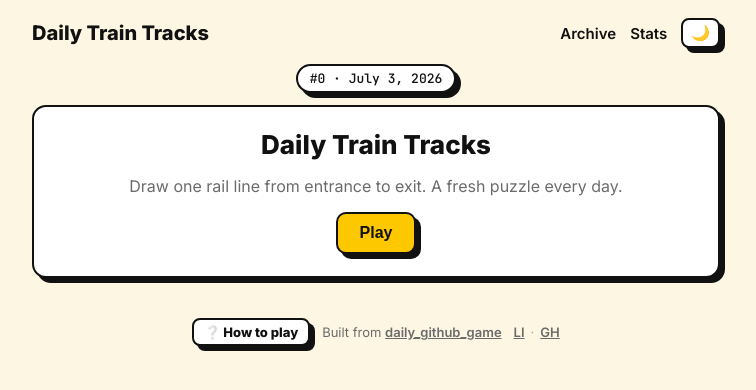
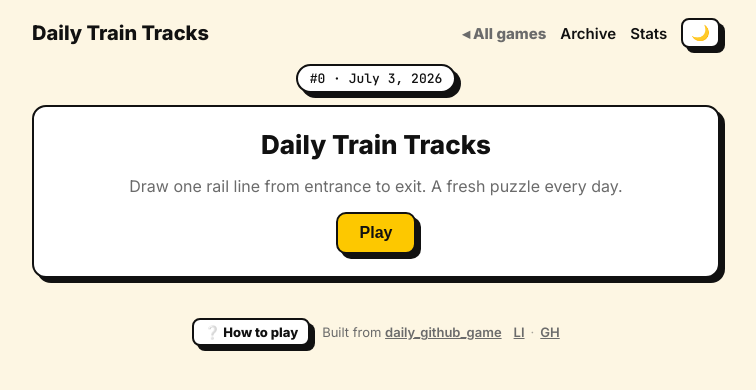
Before and after one commit to ImangulovA/train-tracks, a SvelteKit app in the folder app/: page / in a window 1280 px wide. Shown: the top 390 px of the page, without its empty margins (264-1020 px from the left). Built offline with nearby package versions, Linux system fonts and the light colour scheme.

Commit message:
Add single 'All games' hub link to the header

```diff
--- a/app/src/routes/+layout.svelte
+++ b/app/src/routes/+layout.svelte
@@ -28,6 +28,7 @@
 <header>
   <a class="brand" href="{base}/">{GAME.title}</a>
   <nav>
+    <a class="hub" href="https://imangulova.github.io/games/">◂ All games</a>
     <a href="{base}/archive">Archive</a>
     <a href="{base}/stats">Stats</a>
     <button class="themebtn" onclick={toggle} aria-label="Toggle theme">
@@ -145,6 +146,13 @@
   nav a:hover {
     text-decoration: underline;
   }
+  nav a.hub {
+    color: var(--muted);
+    font-weight: 700;
+  }
+  nav a.hub:hover {
+    color: var(--ink);
+  }
   .themebtn {
     border: var(--border);
     background: var(--surface);
```
